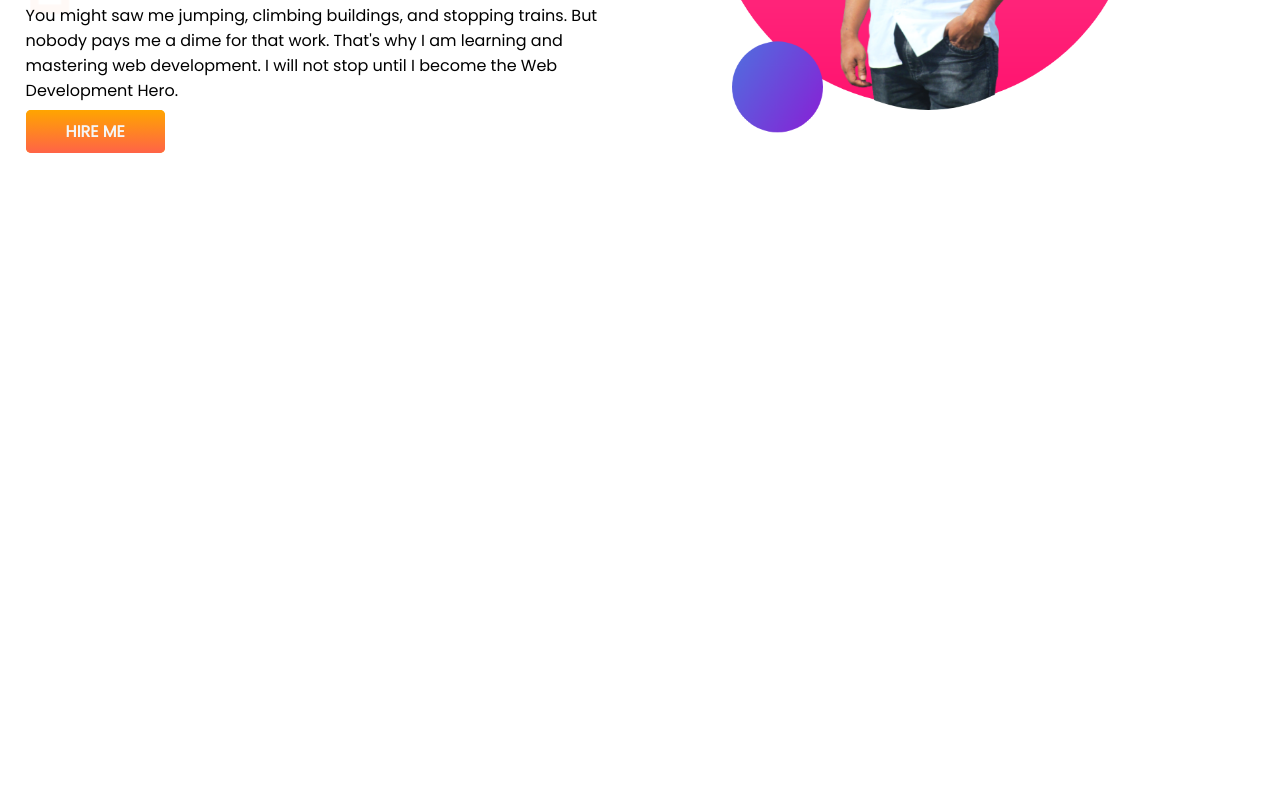
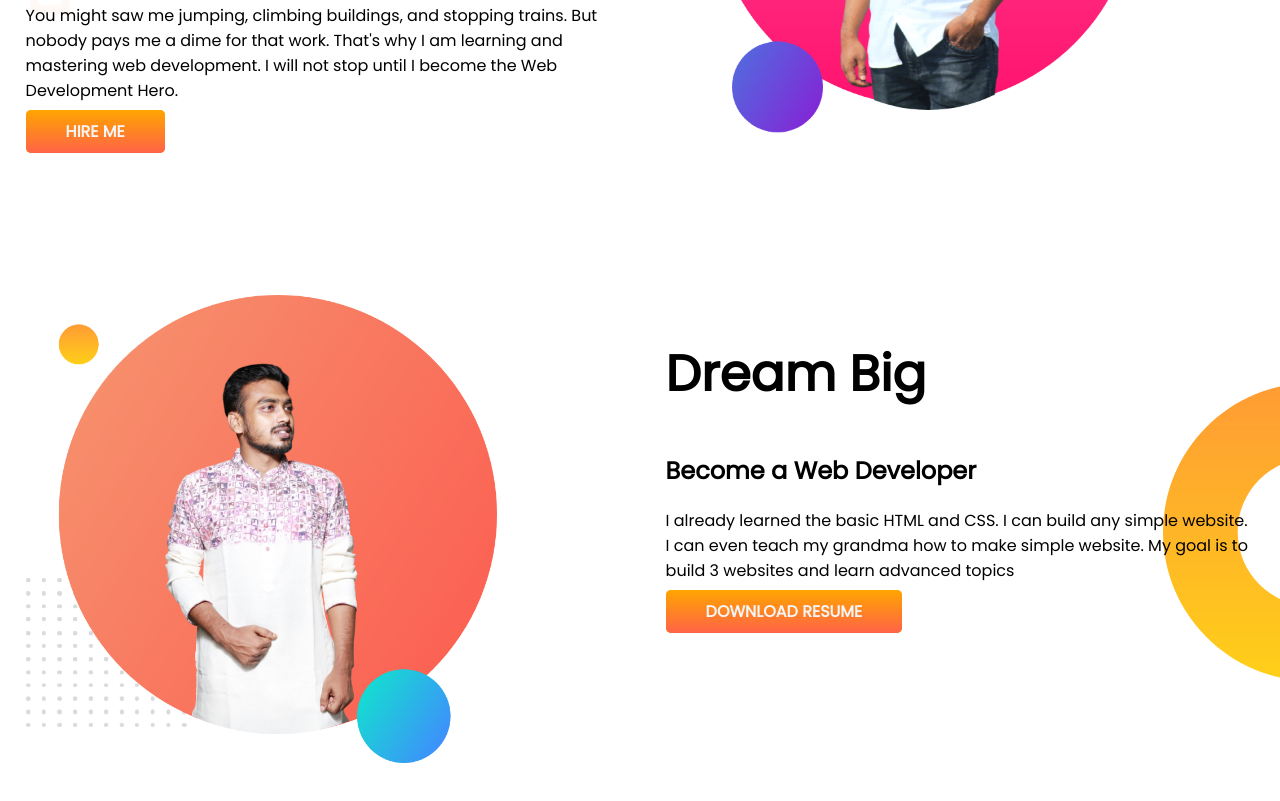
Before and after one commit to sm-nazmus-sakib/developer-portfolio, a plain HTML site: page index.html in a window 1280 px wide. Shown: the part 345-1146 px from the top of the page. Before the commit the page ends 800 px from the top, so only its background shows below. Drawn offline with Linux system fonts and the light colour scheme.

Commit message:
dream-big added

```diff
--- a/index.html
+++ b/index.html
@@ -23,12 +23,26 @@
                 That's why I am learning and mastering web development. I will not stop until I become the Web
                 Development
                 Hero.</p>
-                <a class="link-button" target="_blank" href="https://www.linkedin.com/in/smnazmussakib/">Hire Me</a>
+            <a class="link-button" target="_blank" href="https://www.linkedin.com/in/smnazmussakib/">Hire Me</a>
         </div>
         <div class="half-width">
             <img src="images/sakib.png" alt="">
         </div>
     </section>
+
+    <section class="dream-big ">
+        <div class="half-width">
+            <img src="images/sakib-1.png" alt="">
+        </div>
+        <div class="half-width">
+            <h1> Dream Big </h1>
+            <h2> Become a Web Developer </h2>
+            <p>I already learned the basic HTML and CSS. I can build any simple website. I can even teach my grandma how
+                to make simple website. My goal is to build 3 websites and learn advanced topics</p>
+            <a class="link-button" target="_blank" href="">Download Resume</a>
+        </div>
+    </section>
+
 </body>
 
 </html>
--- a/style.css
+++ b/style.css
@@ -13,6 +13,7 @@ h1{
 
 section{
     display: flex;
+    margin-bottom: 100px;
 }
 .half-width{
     width: 50%;
@@ -37,3 +38,8 @@ section{
      background-image: url(images/top-banner.png);
      background-repeat: no-repeat;
 }
+.dream-big{
+    background-image: url(images/dream-bg.png);
+    background-repeat: no-repeat;
+    background-position: right;
+}
```
Also changed, not shown: images/sakib-1.png (added).
